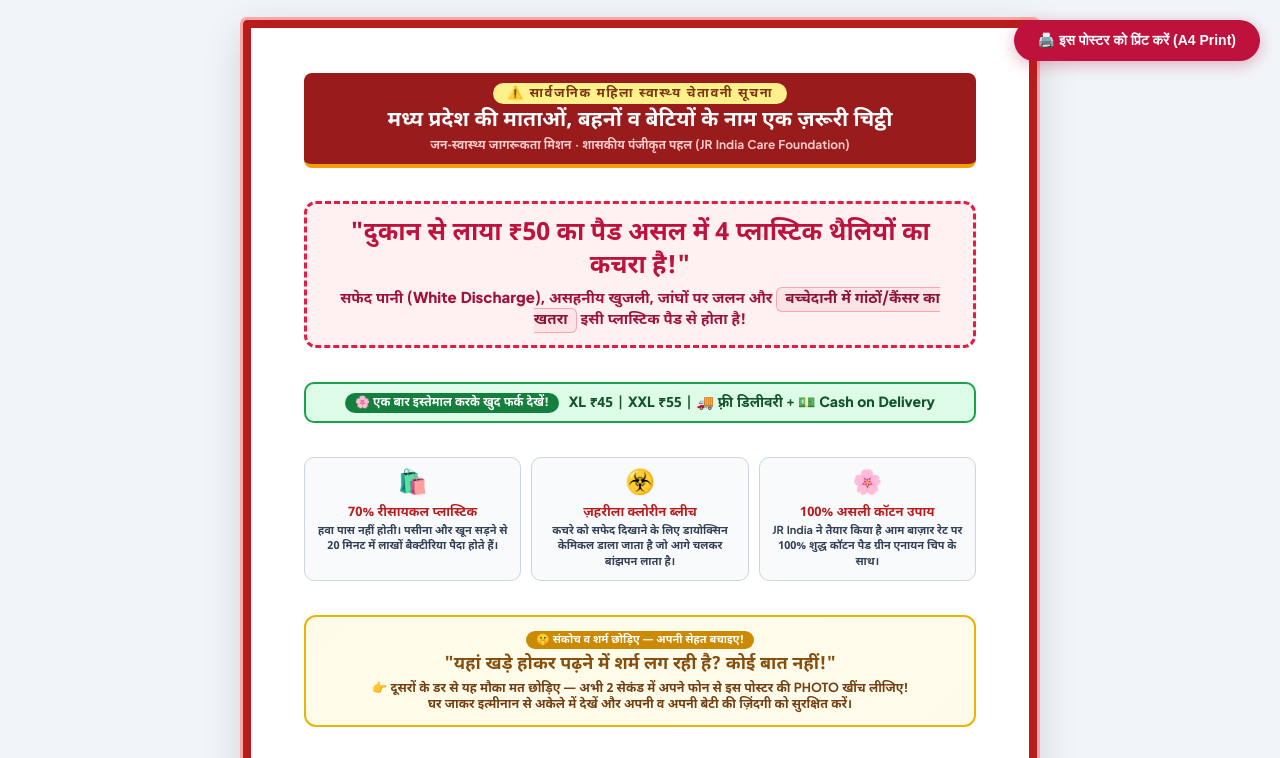
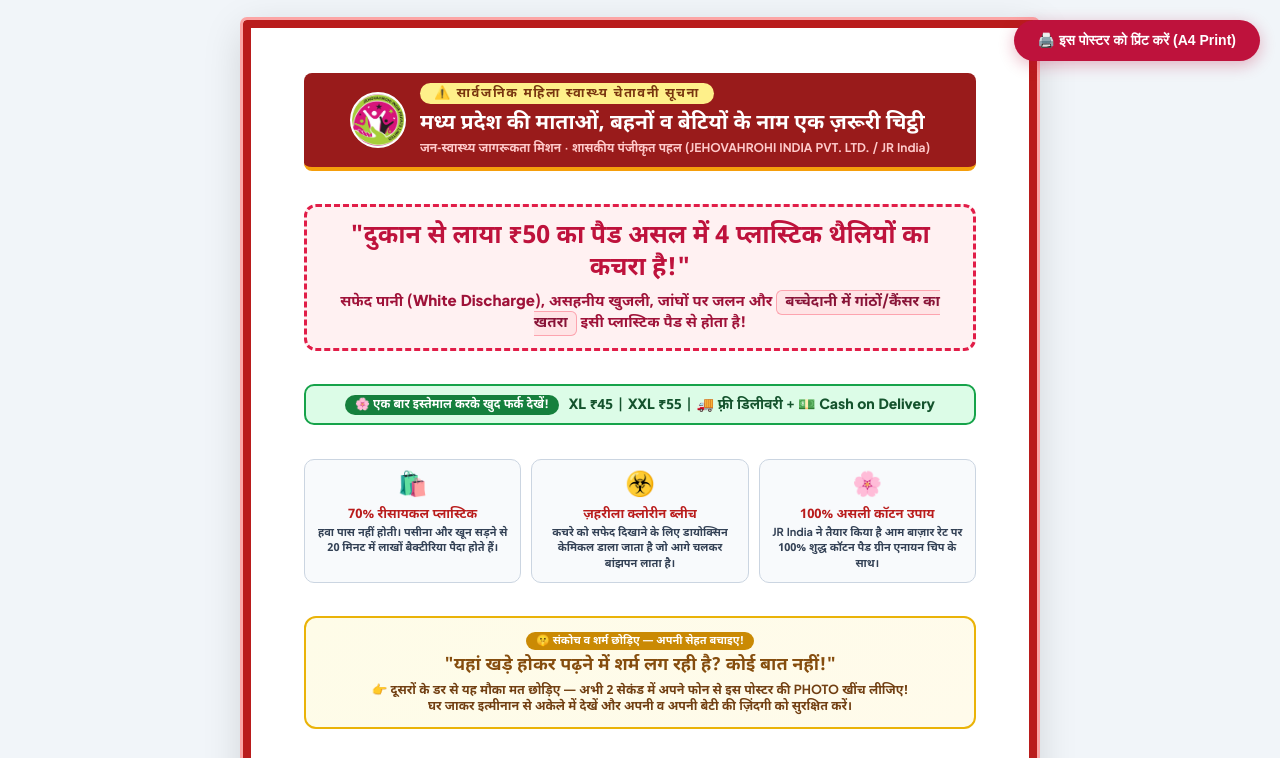
Before and after one commit to shardagadeshwar-glitch/jr-india, a plain HTML site: page poster.html in a window 1280 px wide. Shown: the top 758 px of the page. Drawn offline with Linux system fonts and the light colour scheme; a script that the page names is missing.

Commit message:
Deploy v13.5: poster.html Harda 574 Villages Master Census Directory & Tab integration

```diff
--- a/poster.html
+++ b/poster.html
@@ -340,10 +340,13 @@
   <div class="poster-sheet">
 
     <!-- TOP ADVISORY HEADER -->
-    <div class="top-header">
-      <span class="alert-tag">⚠️ सार्वजनिक महिला स्वास्थ्य चेतावनी सूचना</span>
-      <h1>मध्य प्रदेश की माताओं, बहनों व बेटियों के नाम एक ज़रूरी चिट्ठी</h1>
-      <p>जन-स्वास्थ्य जागरूकता मिशन · शासकीय पंजीकृत पहल (JR India Care Foundation)</p>
+    <div class="top-header" style="display: flex; align-items: center; justify-content: center; gap: 14px; text-align: left;">
+      <img src="logo.png" alt="Jehovahrohi India Private Limited Logo" style="width: 56px; height: 56px; border-radius: 50%; object-fit: cover; border: 2px solid #ffffff; background: #fff; flex-shrink: 0;">
+      <div>
+        <span class="alert-tag">⚠️ सार्वजनिक महिला स्वास्थ्य चेतावनी सूचना</span>
+        <h1 style="margin-top: 3px;">मध्य प्रदेश की माताओं, बहनों व बेटियों के नाम एक ज़रूरी चिट्ठी</h1>
+        <p>जन-स्वास्थ्य जागरूकता मिशन · शासकीय पंजीकृत पहल (JEHOVAHROHI INDIA PVT. LTD. / JR India)</p>
+      </div>
     </div>
 
     <!-- MAIN EYE-CATCHING SHOCK BOX -->
```
